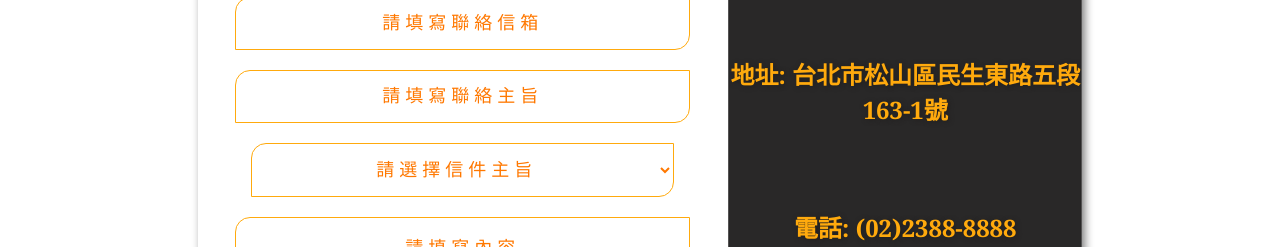
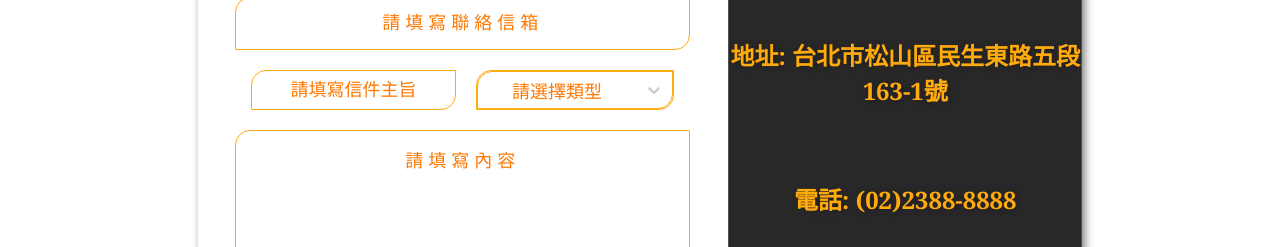
Before and after one commit to JamesChen1118/jia-project, a React (Vite) app: page /contact in a window 1280 px wide. Shown: the part 1089-1336 px from the top of the page. Built offline with nearby package versions, Linux system fonts and the light colour scheme; the HTML template or start-up script is replaced by a standard one.

Commit message:
feat: Conatct page use react-select

```diff
--- a/package.json
+++ b/package.json
@@ -15,7 +15,8 @@
     "@fortawesome/react-fontawesome": "^0.2.2",
     "react": "^18.3.1",
     "react-dom": "^18.3.1",
-    "react-router-dom": "^6.26.2"
+    "react-router-dom": "^6.26.2",
+    "react-select": "^5.8.1"
   },
   "devDependencies": {
     "@eslint/js": "^9.11.1",
--- a/src/pages/Contact/index.css
+++ b/src/pages/Contact/index.css
@@ -1,6 +1,6 @@
 .contact-form {
     width: 70%;
-    height: 700px;
+    height: auto;
     margin: -50px auto 150px;
     display: flex;
     justify-content: center;
@@ -16,7 +16,7 @@
     flex-direction: column;
     border-radius: 20px 0 0 20px;
     background: transparent;
-    border: 1px solid rgba(255, 255, 255, .2);
+    border: 1px solid rgba(255, 255, 255, 0.2);
     box-shadow: 3px 3px 8px rgba(0, 0, 0, 0.5);
     text-align: center;
     align-items: center;
@@ -26,14 +26,13 @@
     width: 40%;
     border-radius: 0 20px 20px 0;
     background: #292828;
-    border: 1px solid rgba(255, 255, 255, .2);
+    border: 1px solid rgba(255, 255, 255, 0.2);
     display: flex;
     flex-direction: column;
     justify-content: space-evenly;
     text-align: center;
     overflow: hidden;
 }
-
 
 .contact-right img {
     padding: 0px 20px;
@@ -49,7 +48,6 @@
     text-shadow: 1px 1px 5px #201e1e;
 }
 
-
 .contact-title {
     font-size: 28px;
     margin: 20px;
@@ -61,12 +59,17 @@
     border-bottom: 7px double rgb(255, 120, 0);
 }
 
+.contact-row {
+    display: flex;
+    justify-content: space-evenly;
+    width: 80%;
+    gap: 20px;
+    margin-bottom: 20px;
+}
 
 .contact-name,
 .contact-phone,
 .contact-email,
-.contact-subject,
-.contact-type,
 .contact-content {
     font-size: 18px;
     margin-bottom: 20px;
@@ -82,37 +85,29 @@
     letter-spacing: 5px;
 }
 
+
+.contact-subject,
+.contact-select {
+    font-size: 18px;
+    width: 50%;
+    text-align: center;
+    background-color: transparent;
+    border-radius: 15px 0 15px 0;
+    border: 1px solid rgb(255, 170, 13);
+    outline: none;
+    font-size: 18px;
+    color: rgb(255, 170, 13);
+}
+
+
+.contact-left .contact-row .contact-select::placeholder,
+.contact-left .contact-row .contact-subject::placeholder,
 .contact-left .contact-name::placeholder,
 .contact-left .contact-phone::placeholder,
 .contact-left .contact-email::placeholder,
-.contact-left .contact-subject::placeholder,
 .contact-left .contact-content::placeholder {
     color: rgb(255, 120, 0);
 }
-
-.contact-left .contact-type {
-    color: rgb(255, 120, 0);
-}
-
-/* 選項樣式 */
-.contact-left .contact-type option {
-    background-color: transparent;
-    color: #000;
-    transition: transform 0.3s ease, box-shadow 0.3s ease;
-    padding: 10px;
-    /* 增加選項內距 */
-}
-
-/* hover 時選項的浮起效果 */
-.contact-left .contact-type option:hover {
-    transform: translateY(-3px);
-    box-shadow: 0px 3px 8px rgba(0, 0, 0, 0.2);
-    /* 增加陰影 */
-}
-
-
-
-
 
 .contact-btn {
     font-size: 18px;
@@ -141,13 +136,11 @@
     box-shadow: 0 2px 5px rgba(0, 0, 0, 0.2);
 }
 
-
-
 .contact-map {
     margin: -50px auto 200px;
     outline: none;
     box-shadow: 3px 3px 15px #000000;
-    transition: .5s all ease-in-out;
+    transition: 0.5s all ease-in-out;
 }
 
 .contact-map:hover {
--- a/src/pages/Contact/index.jsx
+++ b/src/pages/Contact/index.jsx
@@ -1,32 +1,77 @@
 import { Link } from "react-router-dom";
 import "./index.css";
+import Select from "react-select";
+
+const options = [
+  { value: "booking", label: "訂位詢問" },
+  { value: "feedback", label: "服務意見" },
+  { value: "collaboration", label: "活動合作" },
+  { value: "receipt", label: "收據相關" },
+  { value: "private-event", label: "包場需求" },
+  { value: "customized", label: "客製洽談" },
+  { value: "other", label: "其他" },
+];
+
+const customSelectStyles = {
+  control: (provided) => ({
+    ...provided,
+    borderRadius: "15px 0 15px 0",
+    border: "1px solid rgb(255, 170, 13)",
+    backgroundColor: "transparent",
+    color: "rgb(255, 170, 13)",
+    textAlign: "center",
+    "&:hover": {
+      border: "1px solid rgb(255, 170, 13)",
+    },
+  }),
+  singleValue: (provided) => ({
+    ...provided,
+    color: "rgb(255, 170, 13)",
+    textAlign: "center",
+  }),
+  placeholder: (provided) => ({
+    ...provided,
+    color: "rgb(255, 120, 0)",
+  }),
+  menu: (provided) => ({
+    ...provided,
+    borderRadius: "15px 0 15px 0",
+    border: "1px solid rgb(255, 170, 13)",
+    backgroundColor: "rgba(255, 255, 255, 0.9)", // 添加背景顏色
+  }),
+  option: (provided, { isFocused }) => ({
+    ...provided,
+    backgroundColor: isFocused
+      ? "rgba(255, 170, 13, 0.5)"
+      : "rgba(255, 255, 255)",
+    color: "black",
+  }),
+};
 
 const Contact = () => {
   return (
     <>
       <div className="contact-form">
         <div className="contact-left">
-          <h1 className="contact-title">聯絡我們</h1>{" "}
-          <input className="contact-name" placeholder="請填寫姓名" />{" "}
+          <h1 className="contact-title">聯絡我們</h1>
+          <input className="contact-name" placeholder="請填寫姓名" />
           <input className="contact-phone" placeholder="請填寫手機號碼" />
           <input
             className="contact-email"
             placeholder="請填寫聯絡信箱"
             required
           />
-          <input className="contact-subject" placeholder="請填寫聯絡主旨" />
-          <select className="contact-type" required>
-            <option className="contact-option" value="" disabled selected>
-              請選擇信件主旨
-            </option>
-            <option value="booking">訂位詢問</option>
-            <option value="feedback">服務意見</option>
-            <option value="collaboration">活動合作</option>
-            <option value="receipt">收據相關</option>
-            <option value="private-event">包場需求</option>
-            <option value="customized">客製洽談</option>
-            <option value="other">其他</option>
-          </select>
+
+          <div className="contact-row">
+            <input className="contact-subject" placeholder="請填寫信件主旨" />
+            <Select
+              options={options}
+              placeholder="請選擇類型"
+              className="contact-select"
+              styles={customSelectStyles}
+            />
+          </div>
+
           <textarea
             className="contact-content"
             rows="5"
@@ -35,9 +80,9 @@ const Contact = () => {
             required
           ></textarea>
           <button className="contact-btn">送出</button>
-        </div>{" "}
+        </div>
         <div className="contact-right">
-          <img src="https://picsum.photos/id/684/600/400" alt="" />{" "}
+          <img src="https://picsum.photos/id/684/600/400" alt="" />
           <p>地址: 台北市松山區民生東路五段163-1號</p>
           <p>電話: (02)2388-8888</p>
           <p>Email: contact@jiaizakaya.com</p>
```
Also changed, not shown: 1 other file (tests, documents, lock files or other folders).
